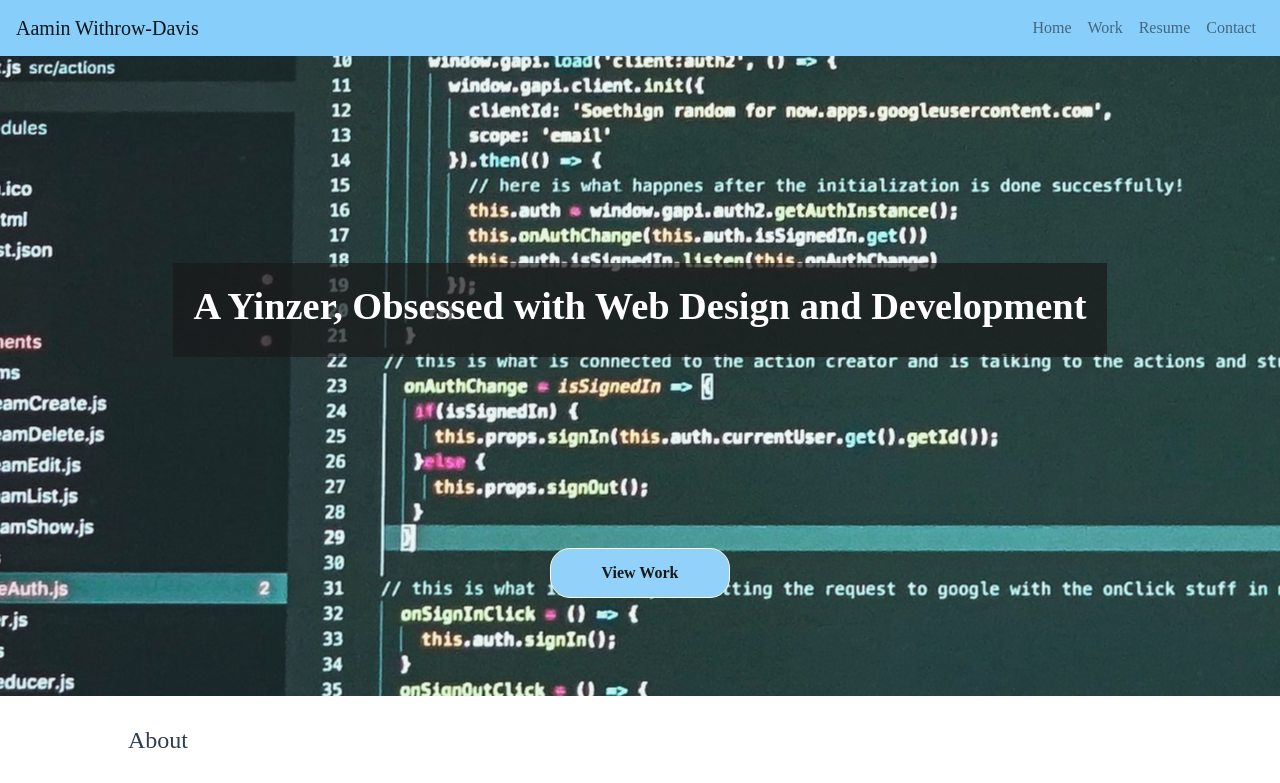
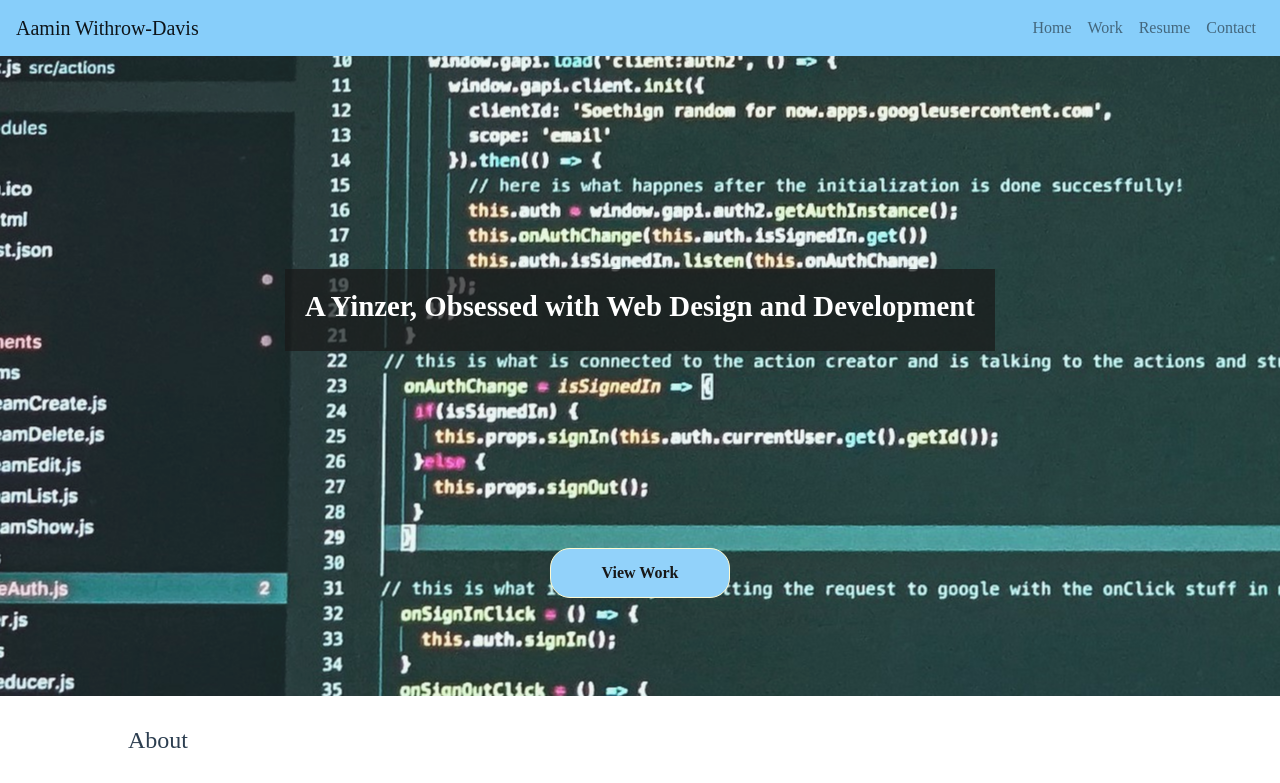
Before and after one commit to AaminDavis/webportfolio, a Vue app: page / in a window 1280 px wide. Shown: the top 783 px of the page. Built offline with nearby package versions, Linux system fonts and the light colour scheme; a web font is replaced by a local one.

Commit message:
commented out h1.header in media query-992px

```diff
--- a/src/views/Home.vue
+++ b/src/views/Home.vue
@@ -188,9 +188,9 @@ ul {
   div.full {
     background-image: url("../assets/img/joshua-aragon-edited-medium.jpg");
   }
-  h1.header {
+  /*h1.header {
     font-size: 2em;
-  }
+  }*/
   section.about,
   section.skills {
     width: 80%;
```
